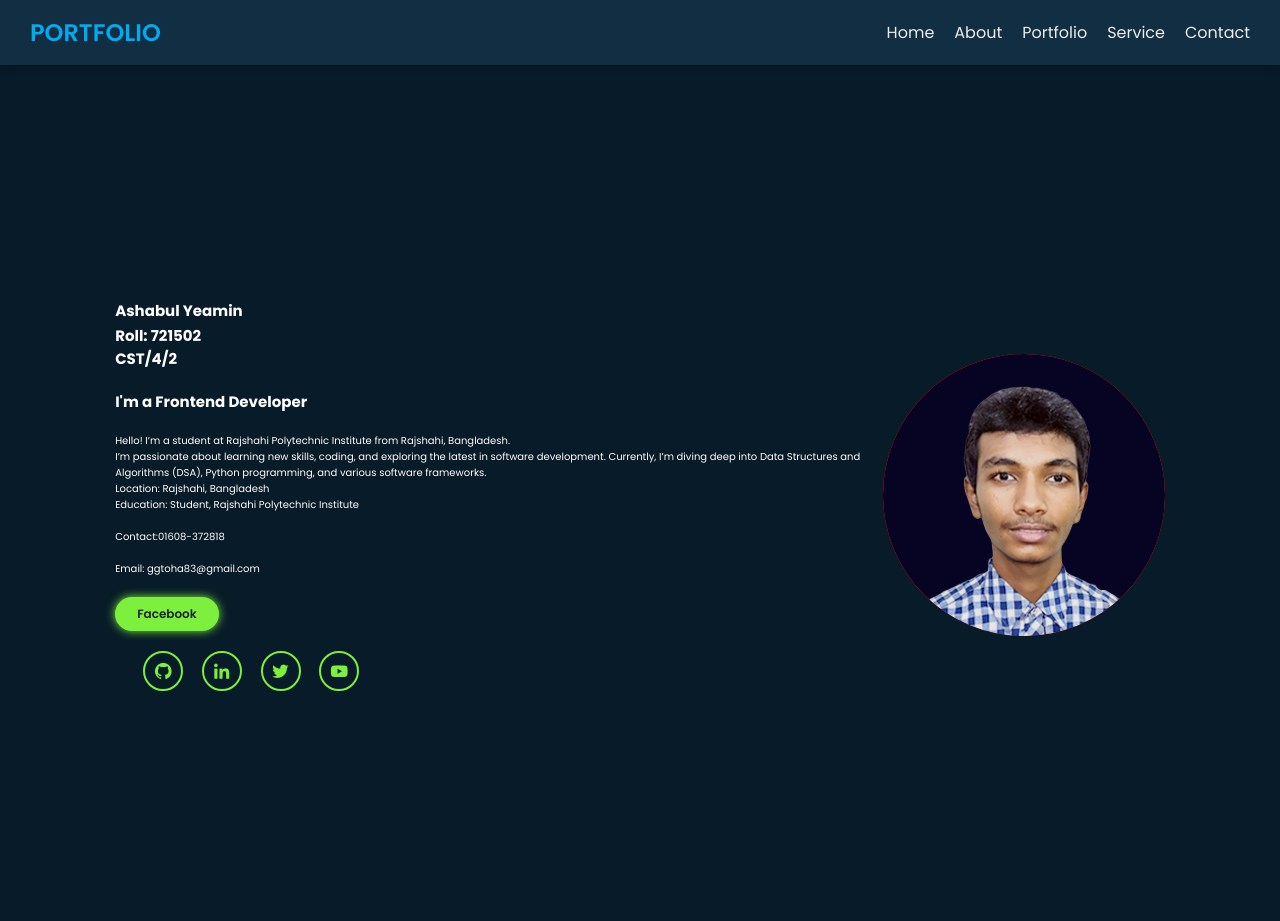
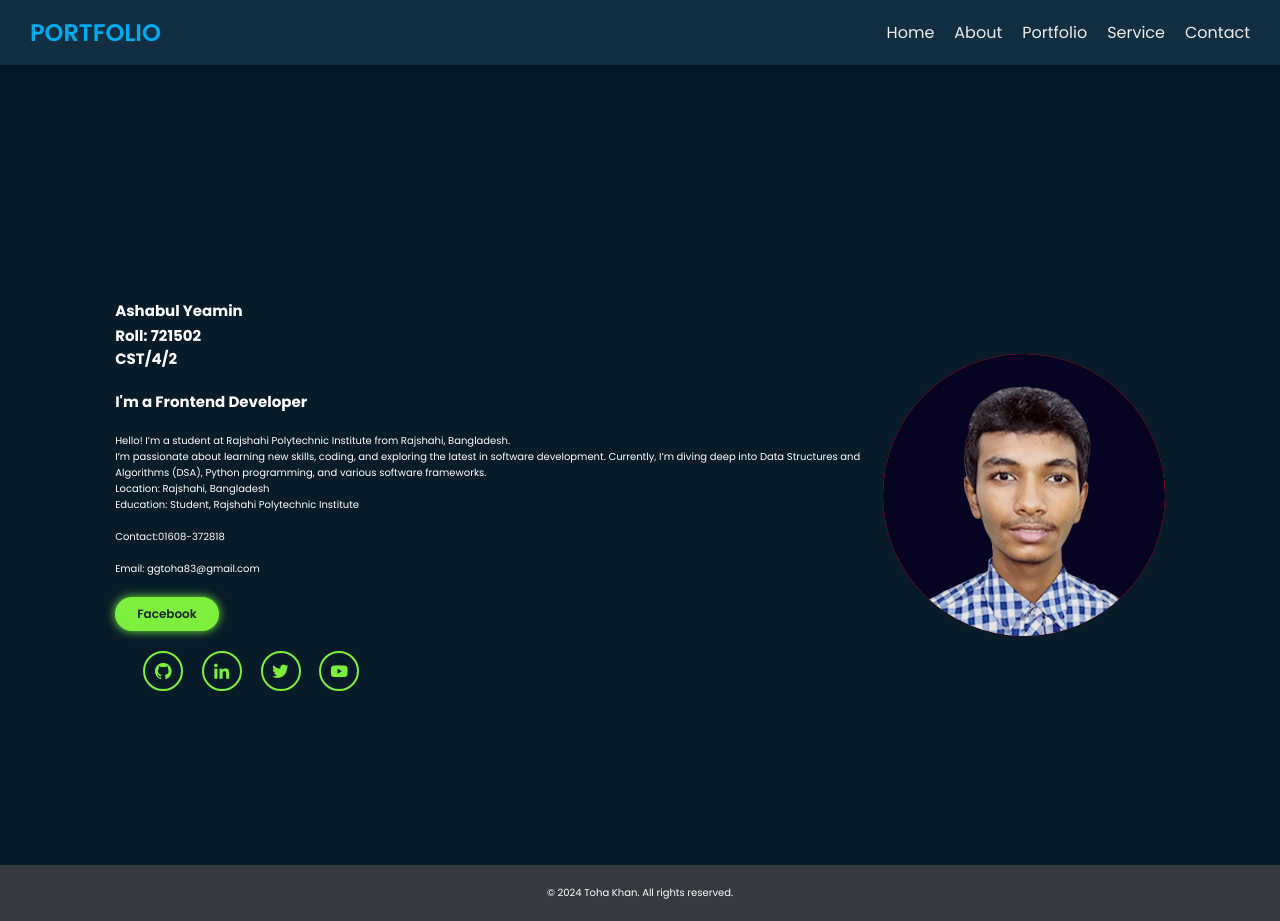
Before and after one commit to TohaKhan0/portfolio, a plain HTML site: page index.html in a window 1280 px wide. Before the commit the page ends 865 px from the top, so only its background shows below. Drawn offline with nearby package versions, Linux system fonts and the light colour scheme.

Commit message:
Add files via upload

```diff
--- a/index.html
+++ b/index.html
@@ -53,5 +53,8 @@
             </div>
         </div>
     </section>
+    <footer>
+        <p>&copy; 2024 Toha Khan. All rights reserved.</p>
+    </footer>
 </body>
 </html>
--- a/style.css
+++ b/style.css
@@ -166,3 +166,9 @@ h2{
     object-fit: cover; /* Cover the container */
     filter: brightness(1); /* Original brightness */
 }
+footer {
+    background-color: #343a40;
+    color: #ffffff;
+    padding: 20px 0;
+    text-align: center;
+}
```
